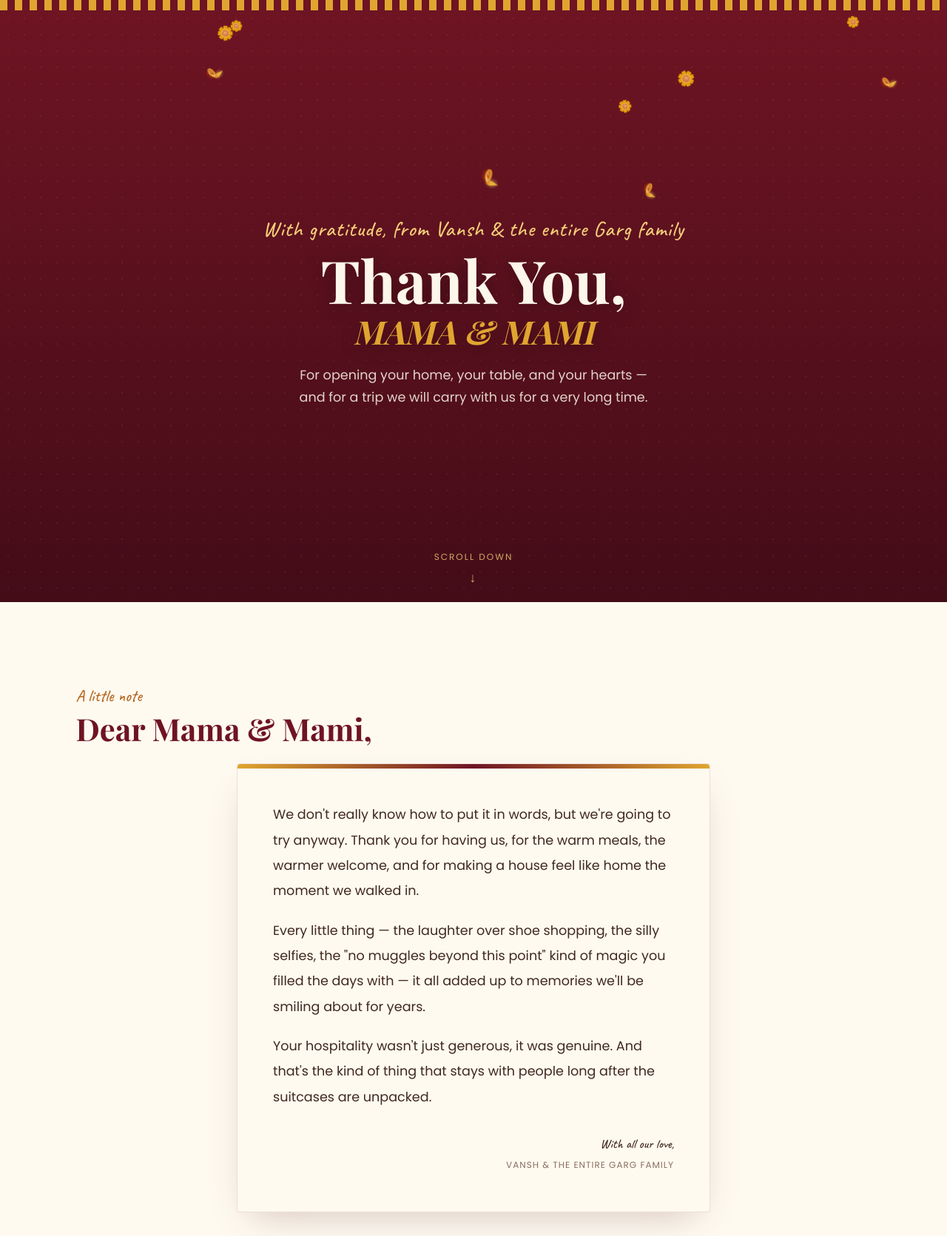
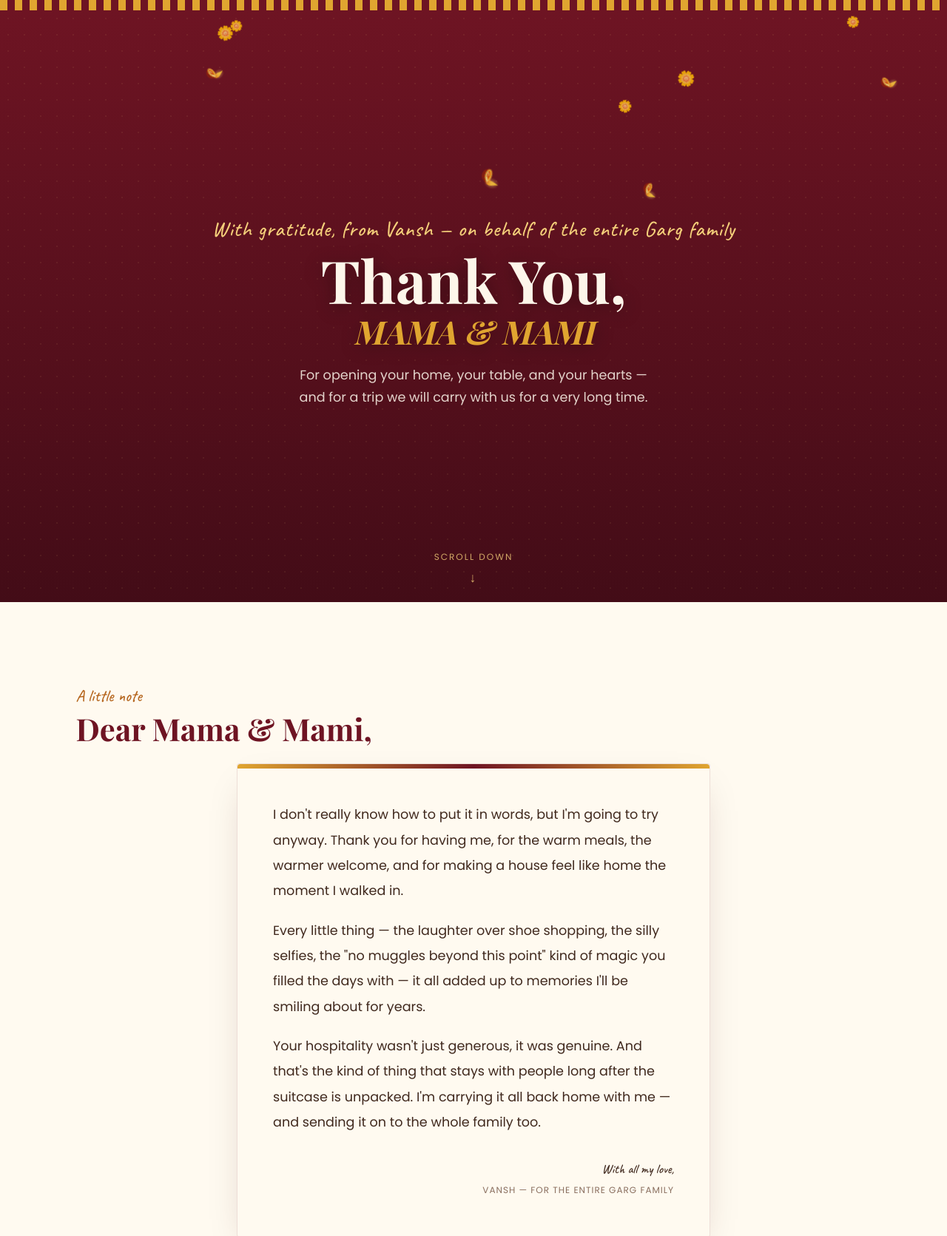
Before and after one commit to vanshsafe-site/mamamami, a plain HTML site: page index.html in a window 1280 px wide. Shown: the top 1671 px of the page at 74% size. Drawn offline with nearby package versions, Linux system fonts and the light colour scheme; a web font is replaced by a local one.

Commit message:
Update index.html

```diff
--- a/index.html
+++ b/index.html
@@ -405,7 +405,7 @@
 
 <!-- HERO -->
 <section class="hero">
-  <p class="kicker">With gratitude, from Vansh &amp; the entire Garg family</p>
+  <p class="kicker">With gratitude, from Vansh — on behalf of the entire Garg family</p>
   <h1>Thank You, <span>MAMA &amp; MAMI</span></h1>
   <p class="sub">For opening your home, your table, and your hearts — and for a trip we will carry with us for a very long time.</p>
   <div class="scroll-cue">
@@ -419,10 +419,10 @@
   <p class="eyebrow reveal">A little note</p>
   <h2 class="section-title reveal">Dear Mama &amp; Mami,</h2>
   <div class="letter-card reveal">
-    <p>We don't really know how to put it in words, but we're going to try anyway. Thank you for having us, for the warm meals, the warmer welcome, and for making a house feel like home the moment we walked in.</p>
-    <p>Every little thing — the laughter over shoe shopping, the silly selfies, the "no muggles beyond this point" kind of magic you filled the days with — it all added up to memories we'll be smiling about for years.</p>
-    <p>Your hospitality wasn't just generous, it was genuine. And that's the kind of thing that stays with people long after the suitcases are unpacked.</p>
-    <p class="signoff">With all our love,<br><small>VANSH &amp; THE ENTIRE GARG FAMILY</small></p>
+    <p>I don't really know how to put it in words, but I'm going to try anyway. Thank you for having me, for the warm meals, the warmer welcome, and for making a house feel like home the moment I walked in.</p>
+    <p>Every little thing — the laughter over shoe shopping, the silly selfies, the "no muggles beyond this point" kind of magic you filled the days with — it all added up to memories I'll be smiling about for years.</p>
+    <p>Your hospitality wasn't just generous, it was genuine. And that's the kind of thing that stays with people long after the suitcase is unpacked. I'm carrying it all back home with me — and sending it on to the whole family too.</p>
+    <p class="signoff">With all my love,<br><small>VANSH — FOR THE ENTIRE GARG FAMILY</small></p>
   </div>
 </section>
 
@@ -430,7 +430,7 @@
 <section class="gallery-wrap">
   <p class="eyebrow reveal">the wonderful kids</p>
   <h2 class="section-title reveal">Little Moments, Big Memories</h2>
-  <p class="lede reveal">Your children lit up every single day of this trip — here's a small handful of the moments they gave us.</p>
+  <p class="lede reveal">Your children lit up every single day of this trip — here's a small handful of the moments they gave me.</p>
 
   <div class="gallery">
     <figure class="polaroid reveal">
@@ -460,7 +460,7 @@
 <section class="blessings">
   <p class="eyebrow reveal">wishing you well</p>
   <h2 class="section-title reveal">For Mama &amp; Mami</h2>
-  <p class="lede reveal">As we head back, here's what we wish for you — from the bottom of our hearts.</p>
+  <p class="lede reveal">As I head back, here's what I wish for you — from the bottom of my heart, and the whole family's too.</p>
 
   <div class="wish-grid">
     <div class="wish reveal">
@@ -477,7 +477,7 @@
     </div>
     <div class="wish reveal">
       <span class="icon">💛</span>
-      <p><strong>Togetherness forever</strong>May our families stay this close, this loud, and this loving for many years to come.</p>
+      <p><strong>Togetherness forever</strong>May our two families stay this close, this loud, and this loving for many years to come — wherever we all are.</p>
     </div>
   </div>
 </section>
@@ -492,7 +492,7 @@
 
 <footer>
   <p class="fam">With love, always</p>
-  <p>Vansh &amp; the entire Garg Family</p>
+  <p>Vansh — on behalf of the entire Garg Family</p>
   <div class="diya-row">🪔 🪔 🪔</div>
   <p class="tiny">made with love for Mama &amp; Mami</p>
 </footer>
```
